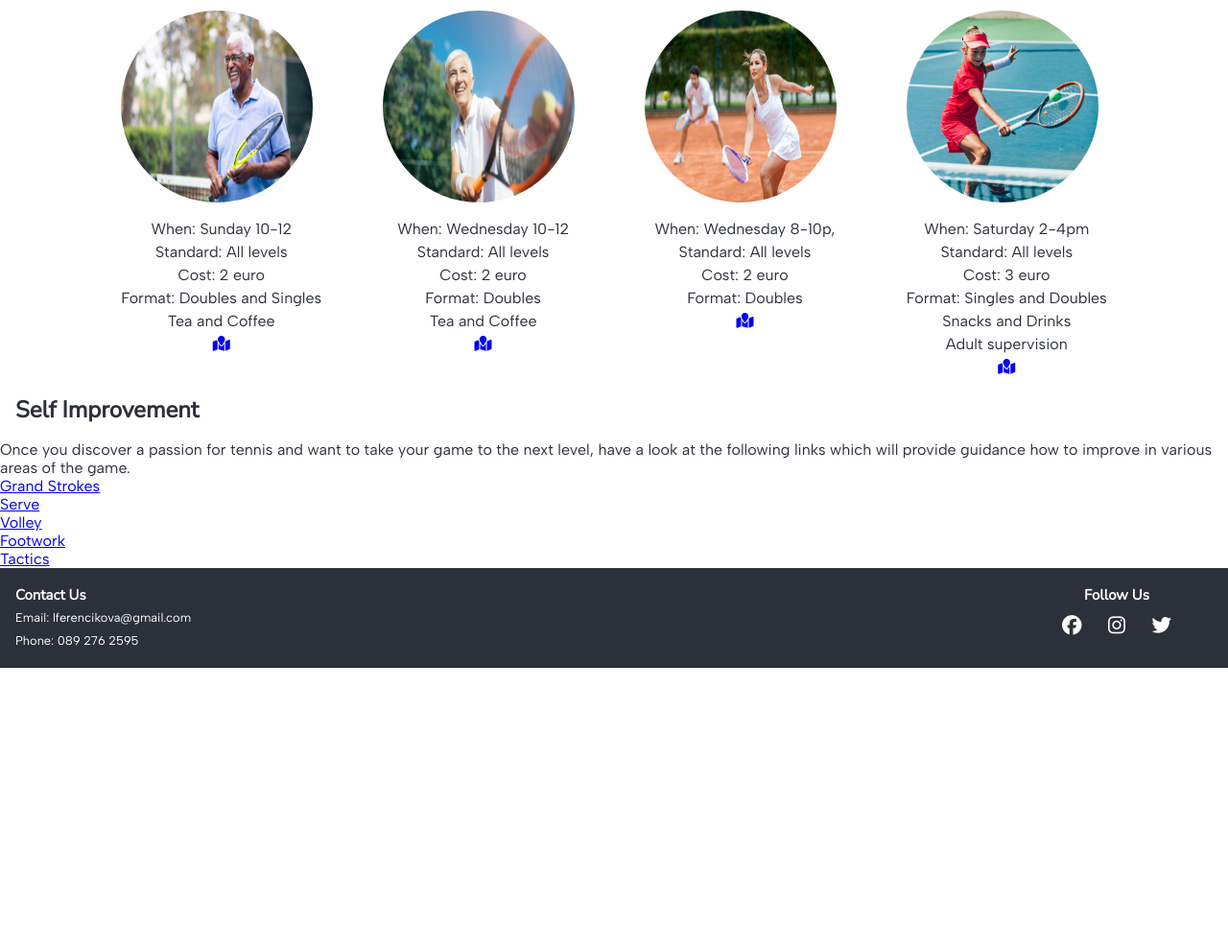
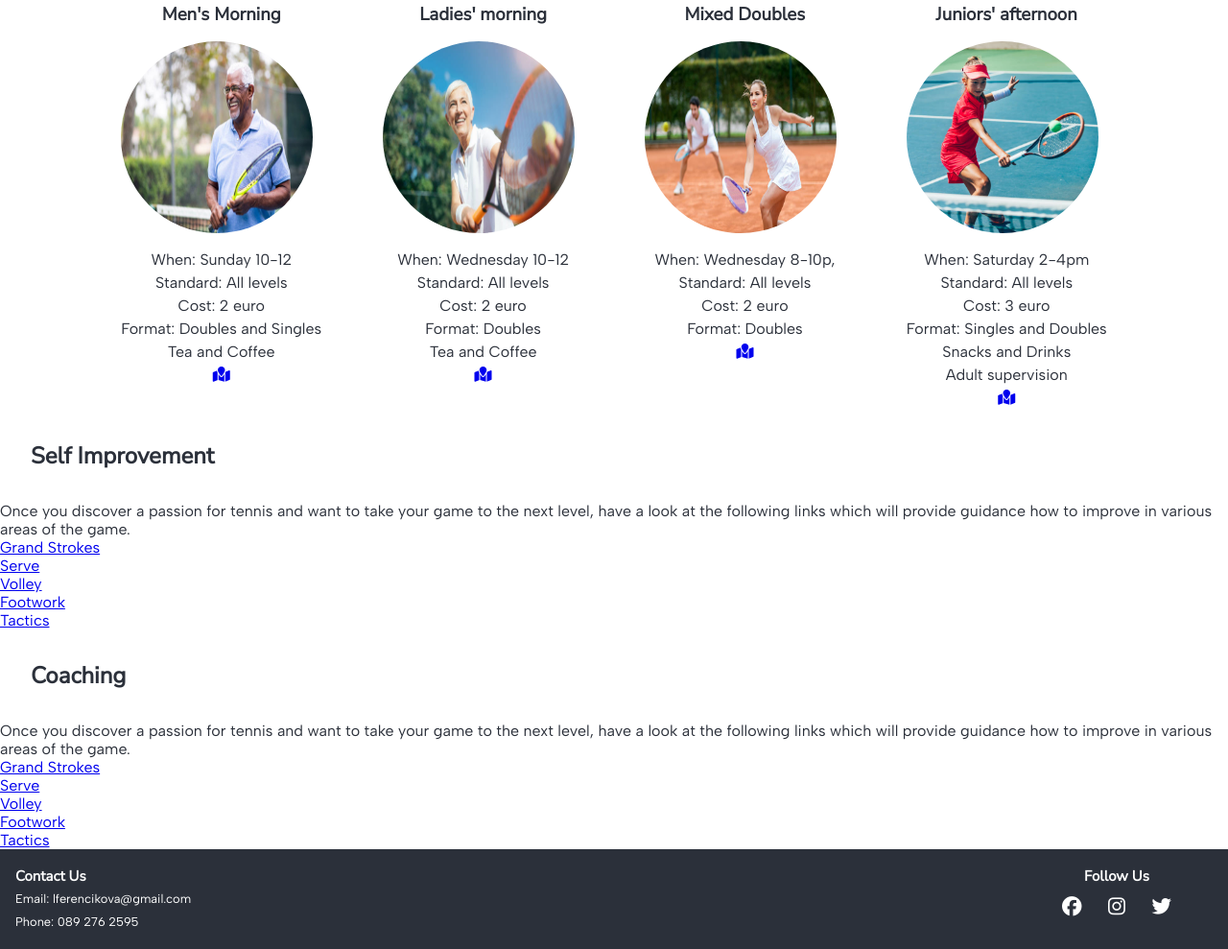
Before and after one commit to lucia2007/tennis-for-all, a plain HTML site: page group.html in a window 1280 px wide. Shown: the part 160-1149 px from the top of the page at 96% size. Before the commit the page ends 856 px from the top, so only its background shows below. Drawn offline with Linux system fonts and the light colour scheme.

Commit message:
bug: Change main-heading from ID to class. ID not to be used more than once.

```diff
--- a/assets/css/style.css
+++ b/assets/css/style.css
@@ -107,8 +107,8 @@ h1, h2, h3 {
     align-items: center;
 }
 
-#main-heading {
-    padding: 1rem;
+.main-heading {
+    padding: 2rem;
 }
 
 /* original code using flex */
--- a/group.html
+++ b/group.html
@@ -27,7 +27,7 @@
     </header>
     <!-- <section id="ctn-hero"></section> -->
     <section id="ctn-groups">
-        <div id="main-heading">
+        <div class="main-heading">
             <h1>Find Your Group</h1>
         </div>
         <div id="groups">
@@ -92,7 +92,7 @@
         </div>
     </section>
     <section id="ctn-improvement">
-        <div id="main-heading">
+        <div class="main-heading">
             <h1>Self Improvement</h1>
         </div>
         <div #id="ctn-selfimprovement">
@@ -106,6 +106,19 @@
             </ul>
         </div>
         <div #id="ctn-coaching">
+            <div class="main-heading">
+                <h1>Coaching</h1>
+            </div>
+            <div #id="ctn-selfimprovement">
+                <p>Once you discover a passion for tennis and want to take your game to the next level, have a look at the following links which will provide guidance how to improve in various areas of the game.</p>
+                <ul id="improvement_tips">
+                    <li class="tip"><a href="#" aria-label="Takes clients to ..." rel="noopener">Grand Strokes</a></li>
+                    <li class="tip"><a href="#" aria-label="Takes clients to ..." rel="noopener">Serve</a></li>
+                    <li class="tip"><a href="#" aria-label="Takes clients to ..." rel="noopener">Volley</a></li>
+                    <li class="tip"><a href="#" aria-label="Takes clients to ..." rel="noopener">Footwork</a></li>
+                    <li class="tip"><a href="#" aria-label="Takes clients to ..." rel="noopener">Tactics</a></li>
+                </ul>
+            </div>
 
         </div>
     </section>
```
Also changed, not shown: index.html (+1 -1 lines).
